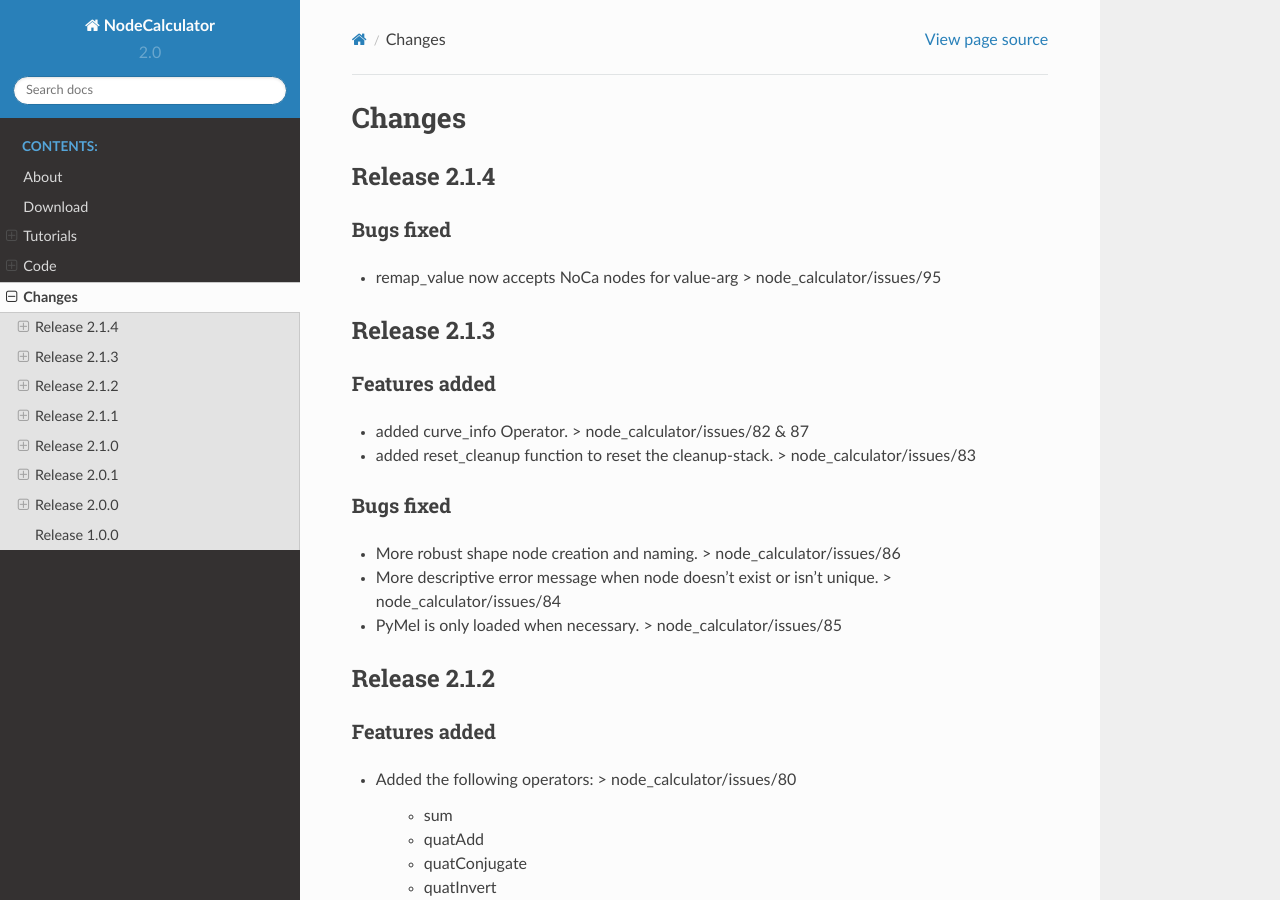
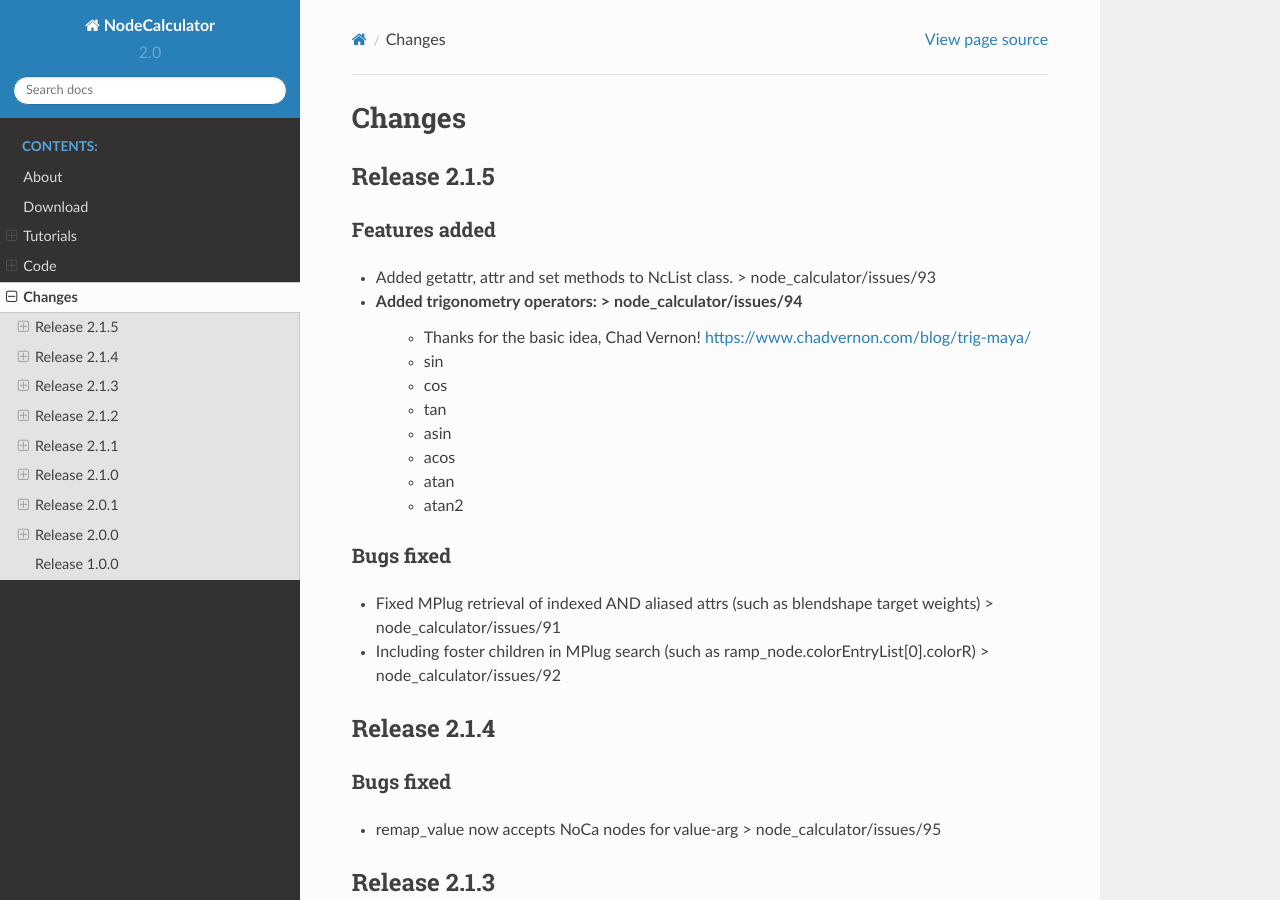
Before and after one commit to mischakolbe/node_calculator, a Sphinx documentation site: the page built from docs/changes.rst, in a window 1280 px wide and 900 px high. Built offline with Sphinx 7.4.7 and the Read the Docs theme 2.0.0, drawn with Linux system fonts in a browser that asks for light colours.

Commit message:
Added notes for Release 2.1.5

```diff
--- a/docs/changes.rst
+++ b/docs/changes.rst
@@ -1,5 +1,27 @@
 Changes
 ==============================================================================
+
+
+Release 2.1.5
+********************
+
+Features added
+--------------------
+* Added getattr, attr and set methods to NcList class. > node_calculator/issues/93
+* Added trigonometry operators: > node_calculator/issues/94
+    * Thanks for the basic idea, Chad Vernon! https://www.chadvernon.com/blog/trig-maya/
+    * sin
+    * cos
+    * tan
+    * asin
+    * acos
+    * atan
+    * atan2
+
+Bugs fixed
+--------------------
+* Fixed MPlug retrieval of indexed AND aliased attrs (such as blendshape target weights) > node_calculator/issues/91
+* Including foster children in MPlug search (such as ramp_node.colorEntryList[0].colorR) > node_calculator/issues/92
 
 
 Release 2.1.4
```
